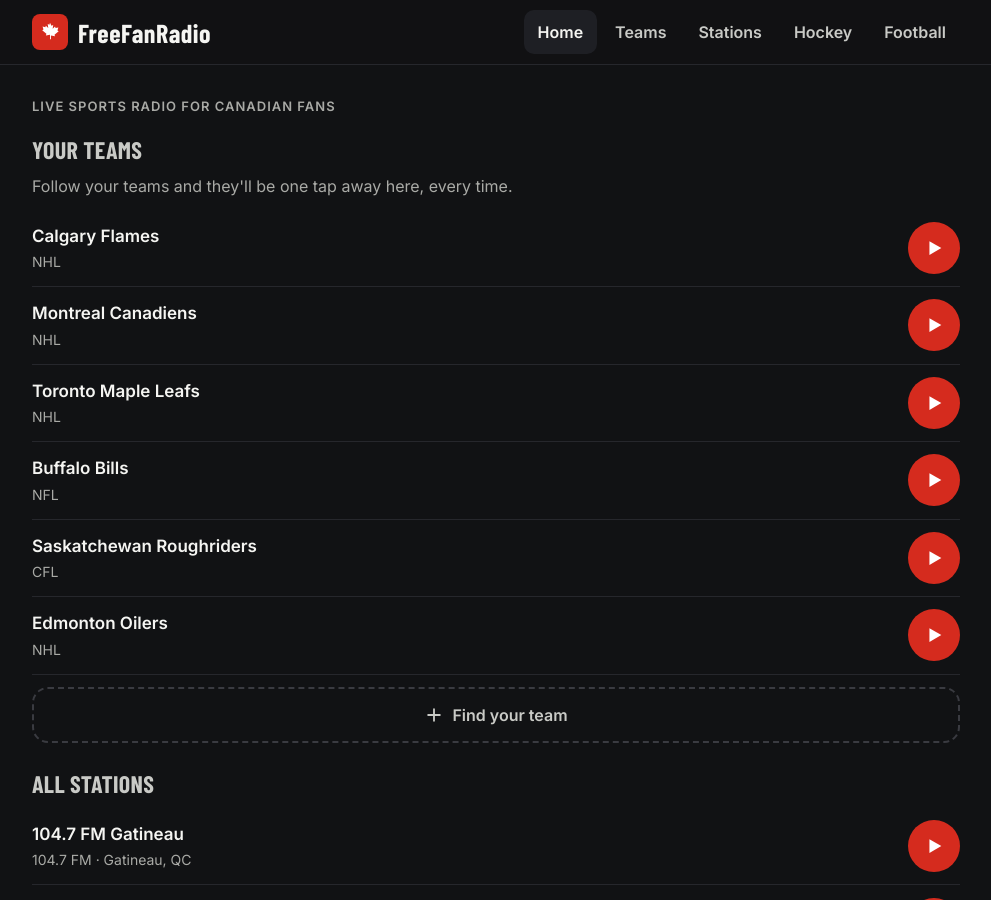
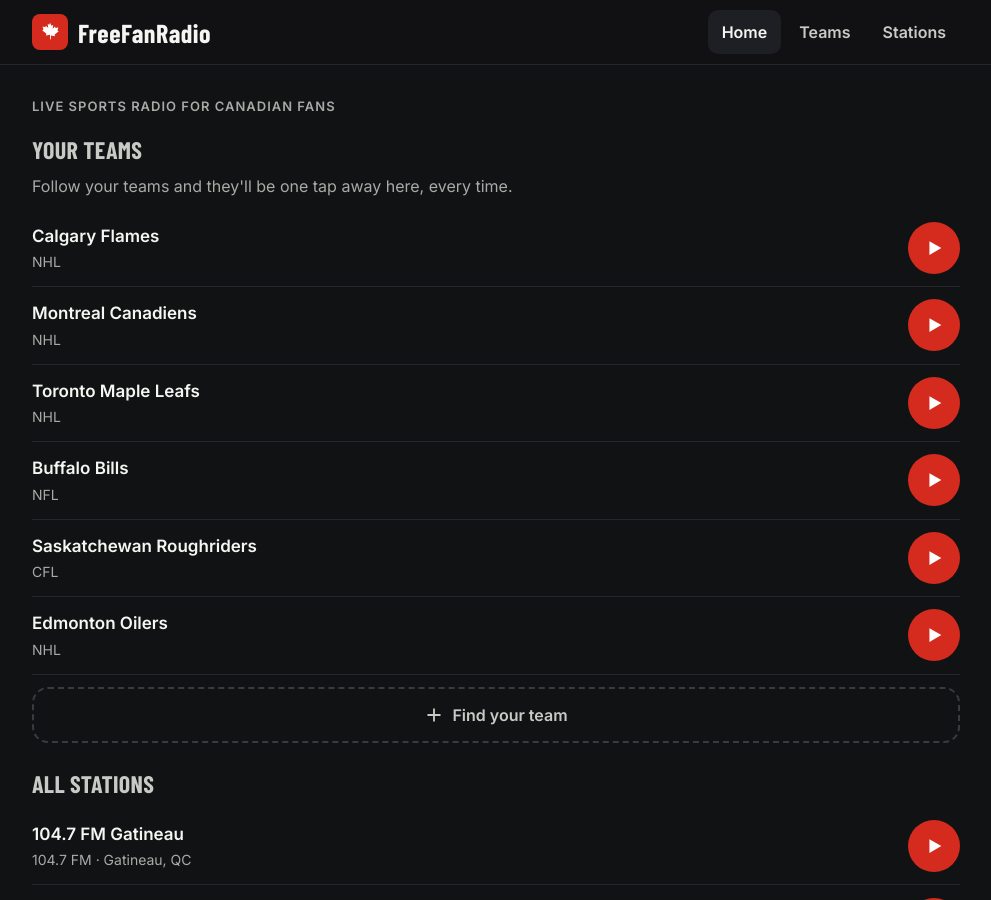
Before and after one commit to freefanradio/freefanradio.github.io, a Jekyll site: the page built from index.html, in a window 1280 px wide and 900 px high. Shown: the whole window, without its empty margins (144-1135 px from the left). Built offline with Jekyll 4.4.1, drawn with Linux system fonts in a browser that asks for light colours.

Commit message:
Limit navigation items to three in the header

```diff
--- a/_layouts/default.html
+++ b/_layouts/default.html
@@ -59,7 +59,7 @@
             </a>
             <nav aria-label="Main">
                 <ul class="header-nav">
-                    {% for item in site.navigation limit: 5 %}
+                    {% for item in site.navigation limit: 3 %}
                     <li><a href="{{ item.url | relative_url }}" data-nav="{{ item.url }}"{% if page.url == item.url %} class="active"{% endif %}>{{ item.title }}</a></li>
                     {% endfor %}
                 </ul>
```
